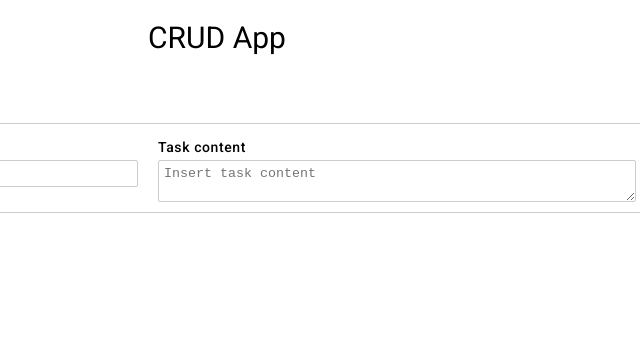
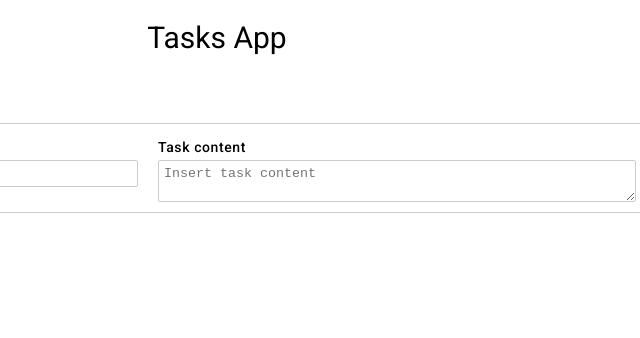
Before and after one commit to tasksApp/tasksapp.github.io, a plain HTML site: page index.html in a window 1280 px wide. Shown: the full height of the page, 423-1063 px from the left. Drawn offline with Linux system fonts and the light colour scheme; no server answers.

Commit message:
Update index.html

```diff
--- a/index.html
+++ b/index.html
@@ -3,12 +3,12 @@
   <meta charset="UTF-8">
   <meta name="viewport" content="width=device-width, user-scalable=no, initial-scale=1.0, maximum-scale=1.0, minimum-scale=1.0">
   <meta http-equiv="X-UA-Compatible" content="ie=edge">
-  <title>CRUD</title>
+  <title>TasksAPP</title>
   <link rel="stylesheet" href="style.css">
   <link href="https://fonts.googleapis.com/css?family=Roboto:400,400i,500,500i,700,700i&subset=latin-ext" rel="stylesheet">
 </head>
 <body>
-<h1 class="kodilla-heading kodilla-heading--main"> CRUD App</h1>
+<h1 class="kodilla-heading kodilla-heading--main"> Tasks App</h1>
 
 <main class="crud container">
   <section class="datatable">
```
